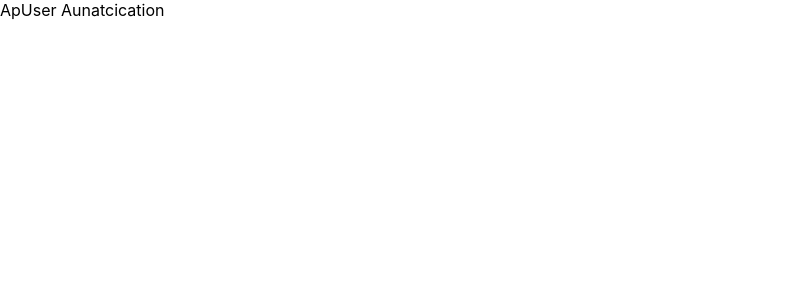
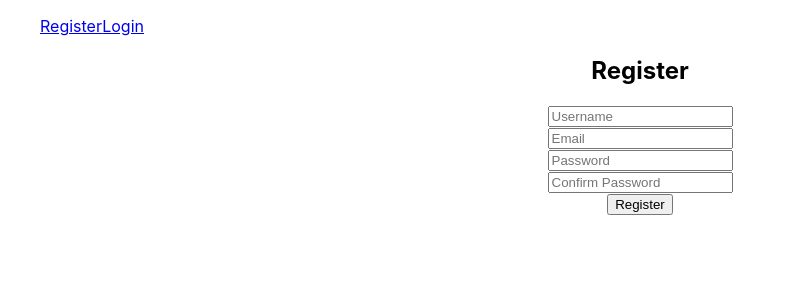
Before and after one commit to asbollaram/User-Auth-MERN-stack, a React (Create React App) app in the folder client/: page /Register in a window 1280 px wide. Shown: the top 300 px of the page, without its empty margins (0-796 px from the left). Built offline with nearby package versions, Linux system fonts and the light colour scheme.

Commit message:
Front end  Login,Register and my proffile page created

```diff
--- a/client/package.json
+++ b/client/package.json
@@ -6,8 +6,12 @@
     "@testing-library/jest-dom": "^5.16.5",
     "@testing-library/react": "^13.3.0",
     "@testing-library/user-event": "^13.5.0",
+    "axios": "^0.27.2",
+    "bootstrap": "^5.2.0",
     "react": "^18.2.0",
+    "react-bootstrap": "^2.5.0",
     "react-dom": "^18.2.0",
+    "react-router-dom": "^6.3.0",
     "react-scripts": "5.0.1",
     "web-vitals": "^2.1.4"
   },
--- a/client/src/App.js
+++ b/client/src/App.js
@@ -1,8 +1,21 @@
-import React from 'react'
+import React from 'react';
+import { Routes,Route } from 'react-router-dom';
+import Login from './Login';
+import Myprofile from './Myprofile';
+import Navbar from './Navbar';
+import Register from './Register';
 
 const App = () => {
   return (
-    <div>ApUser Aunatcication</div>
+    <div>
+      <Navbar/>
+        <Routes>
+        <Route path='/Register' element={<Register/>} />
+        <Route path='/Login' element={<Login/>} />
+        <Route path='/MyProfile' element={<Myprofile/>} />
+
+        </Routes>
+    </div>
   )
 }
 
--- /dev/null
+++ b/client/src/Login.js
@@ -0,0 +1,45 @@
+import React,{useState} from 'react';
+import axios from 'axios';
+
+const Login = () => {
+    const [data, setData] = useState({
+        email:'',
+        password:''
+    })
+
+//change event handler
+const changeHandler = e =>{
+    setData({...data,[e.target.name]:e.target.value}) // distracted the values
+
+}
+
+// submit handler
+
+const submitHandler = e =>{
+    e.preventDefault();
+    // adding axios server method topost data from frontEnd
+
+    axios.post('http://localhost:5003/register',data).then(
+     res => alert(res.data)
+    )
+}
+  return (
+    <div>
+    <center>
+    <form onSubmit={submitHandler}>
+    <h2>Login</h2>
+
+    <input type="email" name="email" placeholder='Email' onChange={changeHandler} />
+    <br />
+    <input type="password" name="password" placeholder='Password' onChange={changeHandler} />
+    <br/>
+    <button type='submit'>Register</button>
+
+
+    </form>
+
+    </center></div>
+  )
+}
+
+export default Login
--- /dev/null
+++ b/client/src/Myprofile.js
@@ -0,0 +1,13 @@
+import React from 'react'
+
+const Myprofile = () => {
+  return (
+    <div>
+    <center>
+    <h2>Welcome to My Profile page</h2>
+    </center>
+    </div>
+  )
+}
+
+export default Myprofile
--- /dev/null
+++ b/client/src/Navbar.js
@@ -0,0 +1,15 @@
+import React from 'react'
+import { Link } from 'react-router-dom'
+
+const Navbar = () => {
+  return (
+    <div>
+        <ul>
+            <Link to='/Register'>Register</Link>
+            <Link to='/Login'>Login</Link>
+        </ul>
+    </div>
+  )
+}
+
+export default Navbar
--- /dev/null
+++ b/client/src/Register.js
@@ -0,0 +1,53 @@
+import React,{useState} from 'react';
+import axios from 'axios';
+
+const Register = () => {
+    const [data, setData] = useState({
+        username:'',
+        email:'',
+        password:'',
+        confirmpassword:''
+    })
+
+//change event handler
+const changeHandler = e =>{
+    setData({...data,[e.target.name]:e.target.value}) // distracted the values
+
+}
+
+// submit handler
+
+const submitHandler = e =>{
+    e.preventDefault();
+    // adding axios server method topost data from frontEnd
+
+    axios.post('http://localhost:5003/register',data).then(
+     res => alert(res.data)
+    )
+}
+
+  return (
+    <div>
+    <center>
+    <form onSubmit={submitHandler}>
+    <h2>Register</h2>
+    <input type="text" name="username" placeholder='Username' onChange={changeHandler} />
+    <br />
+    <input type="email" name="email" placeholder='Email' onChange={changeHandler} />
+    <br />
+    <input type="password" name="password" placeholder='Password' onChange={changeHandler} />
+    <br />
+    <input type="password" name="confirmpassword" placeholder='Confirm Password' onChange={changeHandler} />
+    <br/>
+    <button type='submit'>Register</button>
+
+
+    </form>
+
+    </center>
+
+    </div>
+  )
+}
+
+export default Register
--- a/client/src/index.js
+++ b/client/src/index.js
@@ -2,12 +2,15 @@ import React from 'react';
 import ReactDOM from 'react-dom/client';
 import './index.css';
 import App from './App';
+import { BrowserRouter } from 'react-router-dom';
 import reportWebVitals from './reportWebVitals';
 
 const root = ReactDOM.createRoot(document.getElementById('root'));
 root.render(
   <React.StrictMode>
-    <App />
+    <BrowserRouter>
+      <App />
+    </BrowserRouter>
   </React.StrictMode>
 );
 
```
Also changed, not shown: 1 other file (tests, documents, lock files or other folders).
